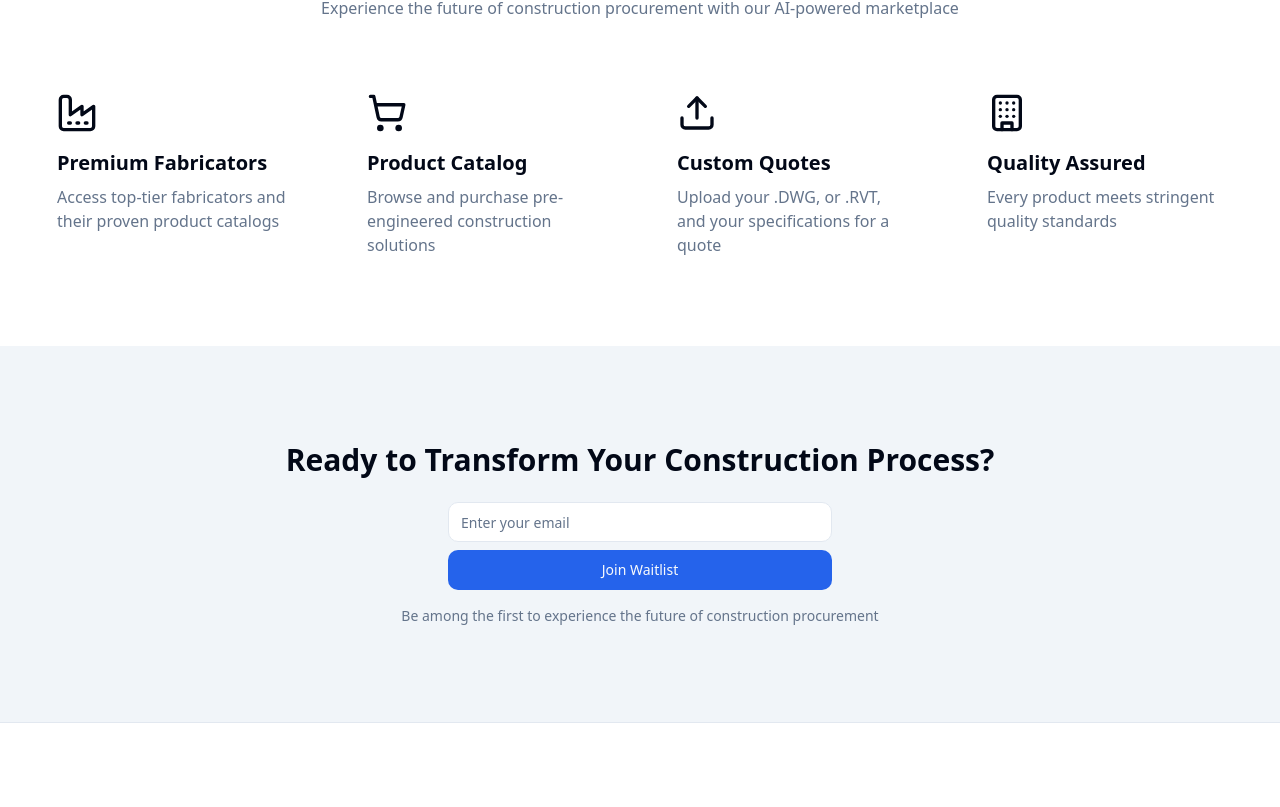
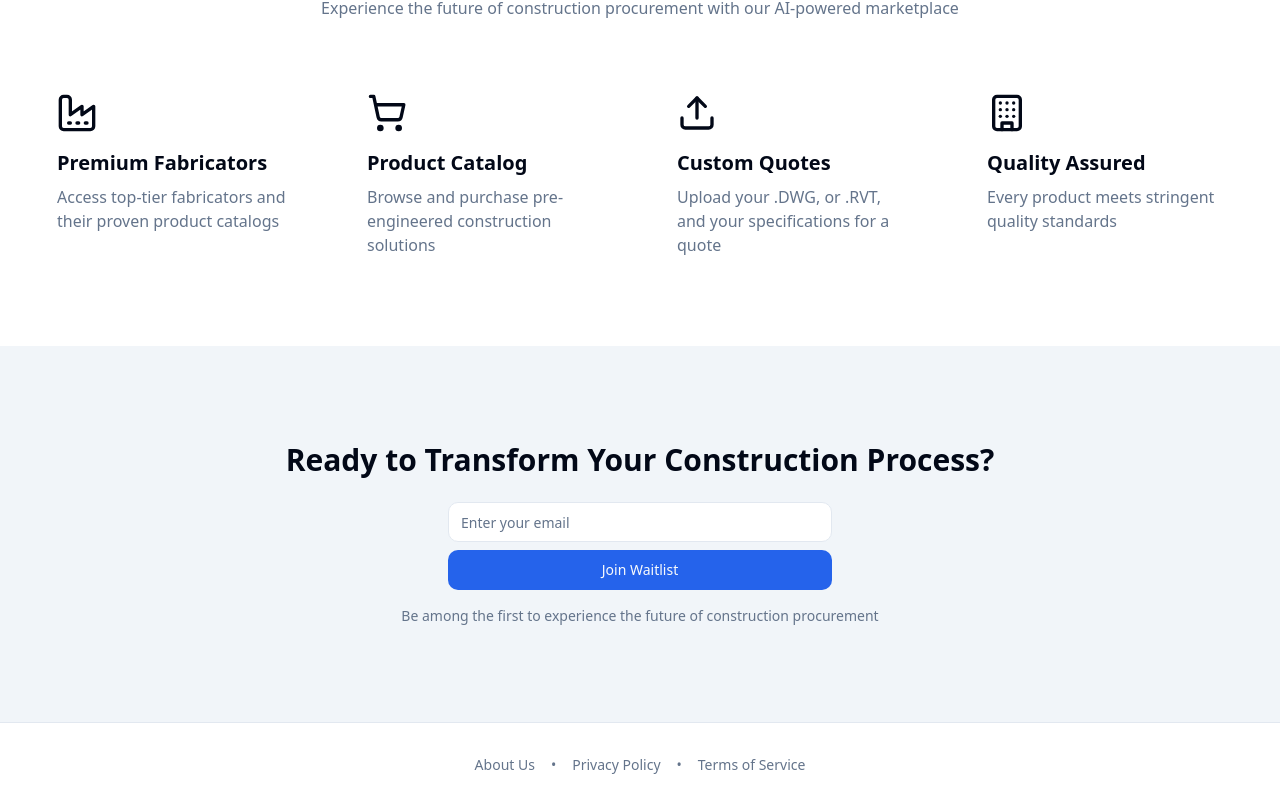
Before and after one commit to blangdon1004/buildfactory-waitlist, a React (Vite) app: page / in a window 1280 px wide. Shown: the part 904-1711 px from the top of the page. Built offline with nearby package versions, Linux system fonts and the light colour scheme.

Commit message:
Add footer links
Added links to About Us, Privacy Policy, and Terms of Service in the footer.  Placeholder text used until language is provided.

```diff
--- a/src/pages/Index.tsx
+++ b/src/pages/Index.tsx
@@ -104,7 +104,20 @@ const Index = () => {
 
       {/* Footer */}
       <footer className="py-8 border-t">
-        <div className="container flex justify-center">
+        <div className="container">
+          <div className="flex flex-col md:flex-row justify-center items-center gap-4 text-sm text-muted-foreground">
+            <a href="/about" className="hover:text-foreground transition-colors">
+              About Us
+            </a>
+            <span className="hidden md:inline">•</span>
+            <a href="/privacy" className="hover:text-foreground transition-colors">
+              Privacy Policy
+            </a>
+            <span className="hidden md:inline">•</span>
+            <a href="/terms" className="hover:text-foreground transition-colors">
+              Terms of Service
+            </a>
+          </div>
         </div>
       </footer>
     </div>
```
